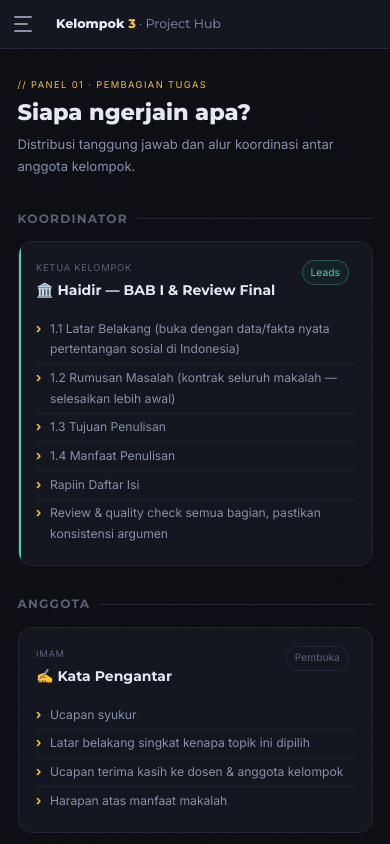
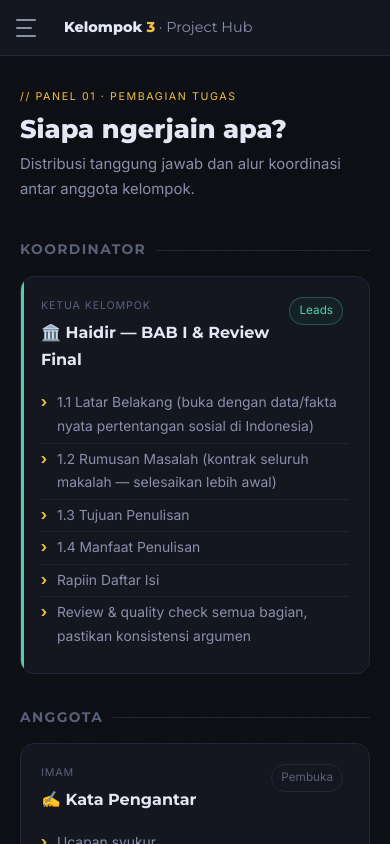
Before and after one commit to Deearss/kelompok3-sosbud, a Next.js app: page / in a window 390 px wide. Built offline with nearby package versions, Linux system fonts and the light colour scheme.

Commit message:
style: make sidebar tools UI responsive (scales up on md: screens)

```diff
--- a/src/app/globals.css
+++ b/src/app/globals.css
@@ -30,13 +30,13 @@
 }
 
 :root {
-  --base: 14px; /* Default for mobile/small screens */
+  --base: 16px; /* Default for mobile/small screens */
 }
 
 /* Tablet (md: 768px) */
 @media (min-width: 768px) {
   :root {
-    --base: 16px;
+    --base: 18px;
   }
 }
 
--- a/src/components/layout/Sidebar.tsx
+++ b/src/components/layout/Sidebar.tsx
@@ -131,7 +131,7 @@ export function Sidebar({
                   viewBox="0 0 24 24"
                   fill="none"
                   xmlns="http://www.w3.org/2000/svg"
-                  className="w-6 h-6 shrink-0 rounded-md"
+                  className="w-6 h-6 md:w-8 md:h-8 shrink-0 rounded-md"
                 >
                   <rect width="24" height="24" rx="5" fill="#185ABD" />
                   <path
@@ -159,7 +159,7 @@ export function Sidebar({
                   viewBox="0 0 24 24"
                   fill="none"
                   xmlns="http://www.w3.org/2000/svg"
-                  className="w-6 h-6 shrink-0 rounded-md"
+                  className="w-6 h-6 md:w-8 md:h-8 shrink-0 rounded-md"
                 >
                   <rect width="24" height="24" rx="5" fill="#F4A825" />
                   <rect
@@ -214,7 +214,7 @@ export function Sidebar({
                   viewBox="0 0 24 24"
                   fill="none"
                   xmlns="http://www.w3.org/2000/svg"
-                  className="w-6 h-6 shrink-0 rounded-md"
+                  className="w-6 h-6 md:w-8 md:h-8 shrink-0 rounded-md"
                 >
                   <rect width="24" height="24" rx="5" fill="#1a1e2d" />
                   <path d="M8 17 L5 17 L9 10 L12 17 Z" fill="#0066DA" />
@@ -239,10 +239,10 @@ export function Sidebar({
             >
               {icon}
               <div className="flex flex-col gap-px flex-1 min-w-0">
-                <span className="text-[0.65rem] font-medium text-textDim leading-tight group-hover:text-textColor transition-colors truncate">
+                <span className="text-[0.65rem] md:text-[0.75rem] font-medium text-textDim leading-tight group-hover:text-textColor transition-colors truncate">
                   {label}
                 </span>
-                <span className="text-[0.5rem] text-muted leading-tight truncate">
+                <span className="text-[0.5rem] md:text-[0.6rem] text-muted leading-tight truncate">
                   {sub}
                 </span>
               </div>
```
